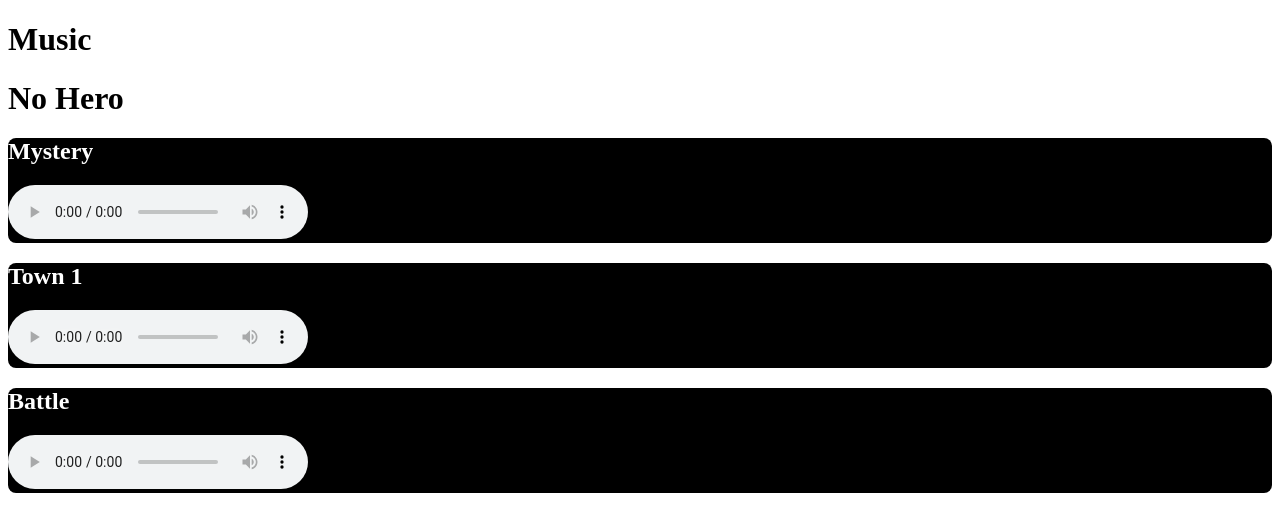
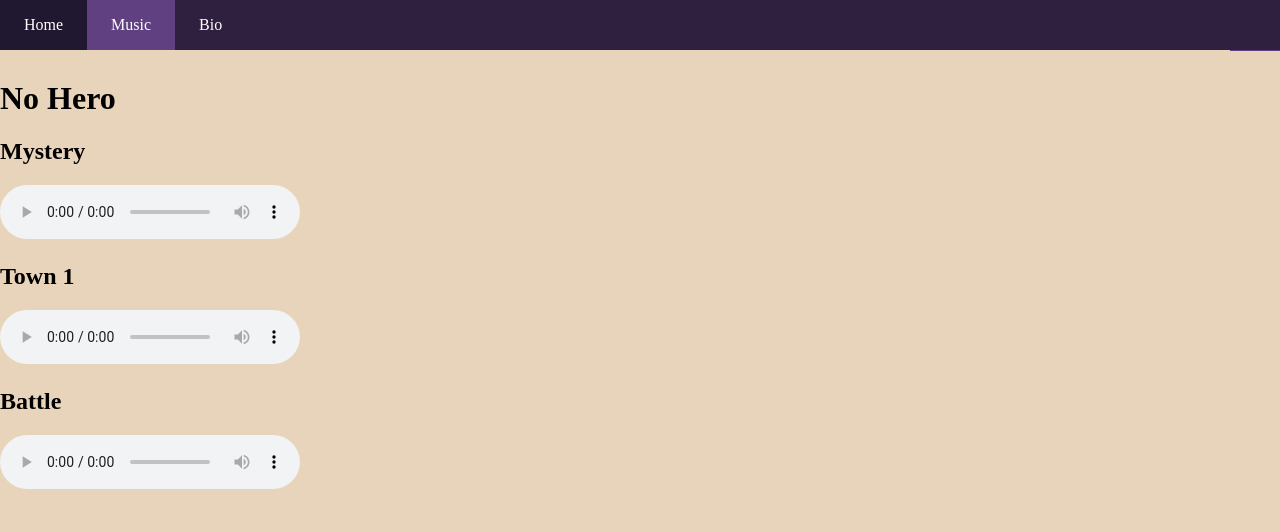
Before and after one commit to Mattsurao/mflynn-advTopics, a Flask app: page /music in a window 1280 px wide. Shown: the top 532 px of the page. Run offline with Flask 2, Linux system fonts and the light colour scheme; data comes from the database, SQL or seed files in the repository.

Commit message:
adding old style

```diff
--- a/project/static/style.css
+++ b/project/static/style.css
@@ -1,14 +1,98 @@
-/* Style for the whole page */
-/*
-body {
-  background: linen;
+html {
+  font: Georgia Serif;
 }
 
-/* Style for the tracks */
+body {
+  margin: 0px;
+  /* temporary background color, until I take a pic of me at the piano */
+  background-color: rgb(232, 212, 186);
+}
 
-.track {
-  /* Backgrounds */
+/* Style defenitions for the navigation bar */
+  /* Navigation Bar RGB Ratio: 3:2:4 */
+
+div#nav_bar ul {
+  z-index: 31;
+  list-style-type: none;
+  margin: 0;
+  padding: 0;
+  background-color: rgb(48, 32, 64);
+  position: fixed;
+  top: 0;
+  width: 100%;
+}
+
+div#nav_bar ul li {
+  float: left;
+}
+
+div#nav_bar img#note {
+  position: fixed;
+  top: 0px;
+  right: 0px;
+  height: 44px;
+  width: 44px;
+  padding: 4px 3px 3px 3px;
+  background-color: rgb(96, 64, 128);
+}
+
+div#nav_bar ul li a{
+    display: block;
+    color: white;
+    text-align: center;
+    padding: 16px 24px;
+    text-decoration: none;
+}
+
+div#nav_bar ul li a:hover{
+  background-color: rgb(32, 24, 48);
+}
+
+/* This is the page the user is currently on */
+div#nav_bar ul li a.active{
+  background-color: rgb(96, 64, 128);
+  pointer-events: none;
+  cursor: pointer;
+}
+
+div#nav_space{
+  margin-top: 44px;
+  margin-bottom: 512px;
+}
+
+/* Style Defenitions for black rectangles that will encircle content */
+
+div.content{
   background-color: black;
-  border-radius: 8px;
+  border-radius: 16px;
+  padding: 32px 64px;
+  width: 300px;
+  margin: 128px auto;
+}
+
+div.content h1, div.content p, div.big_content h1, div.big_content p{
   color: white;
 }
+
+div.big_content{
+  background-color: black;
+  border-radius: 16px;
+  padding: 32px 64px;
+  width: 64%;
+  margin: 128px auto;
+}
+
+/* Style Defenitions for the music samples */
+
+div.sample{
+  margin: 16px 0px;
+}
+
+div.sample audio{
+  margin: 8px 0px;
+}
+
+div.sample p{
+  margin: 0px;
+  color: white;
+}
--- a/project/templates/music.html
+++ b/project/templates/music.html
@@ -7,6 +7,16 @@
 
 </head>
 <body>
+
+  <!-- the Navigation Bar -->
+  <div id="nav_bar">
+    <ul>
+      <li><a href="home.html" class="clear_fix">Home</a></li>
+      <li><a href="music.html" class="clear_fix active">Music</a></li>
+      <li><a href="bio.html" class="clear_fix">Bio</a></li>
+    </ul>
+    <img src="{{ url_for('static', filename='vgm_note.png')}}" id="note" oncontextmenu="return false">
+  </div>
 
   <h1>Music</h1>
 
@@ -19,8 +29,8 @@
           {% if track.project_id == project.id %}
             <div class=track>
               <h2>{{ track.name }}</h2>
-              <audio controls>
-                <source src="{{ url_for('static',filename='static/'+track.path) }}">
+              <audio controls oncontextmenu="return false">
+                <source src="{{ url_for('static', filename='static/' + track.path) }}">
                 Your browser does not support audio playback
               </audio>
             </div>
```
Also changed, not shown: project/static/vgm_note.png (added).
